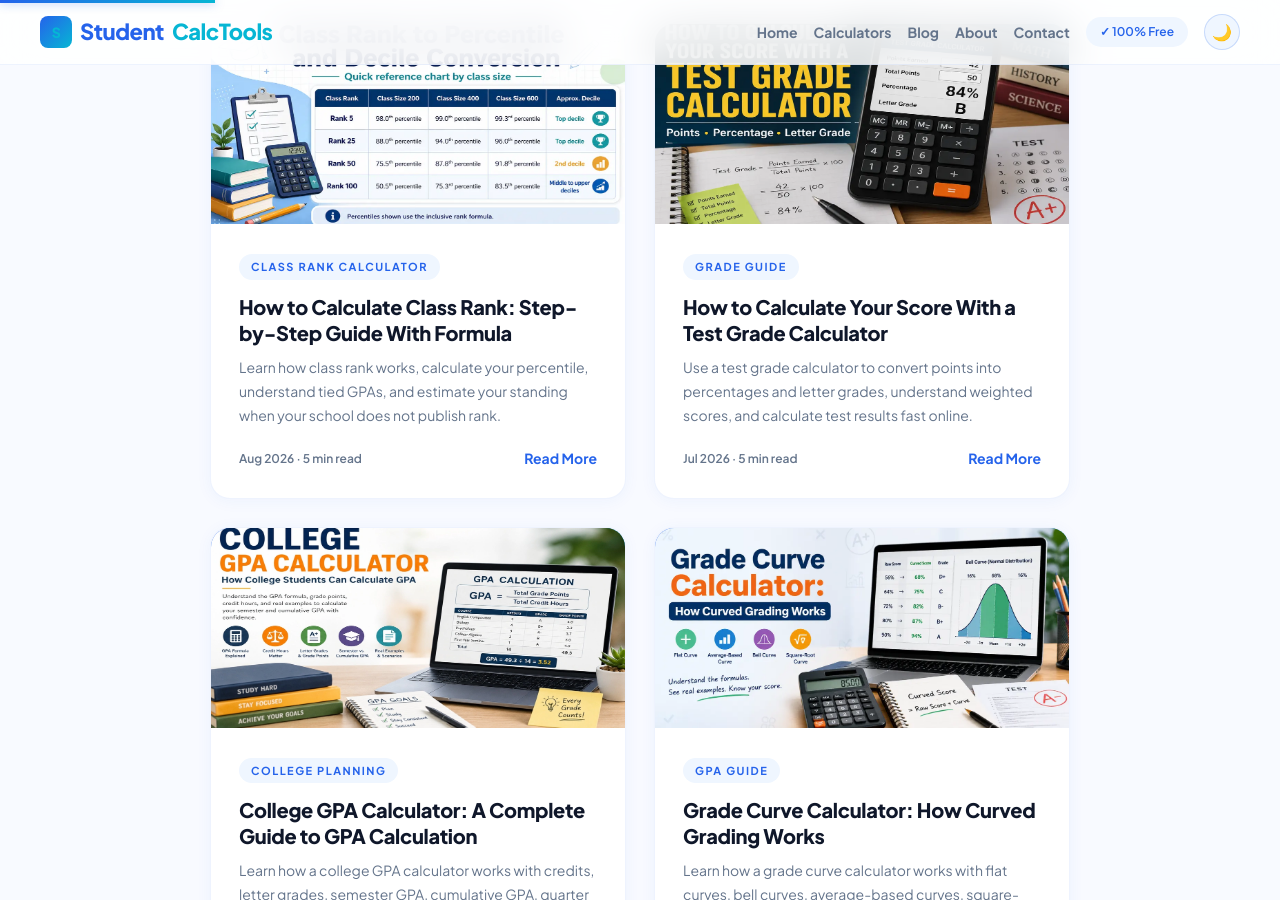
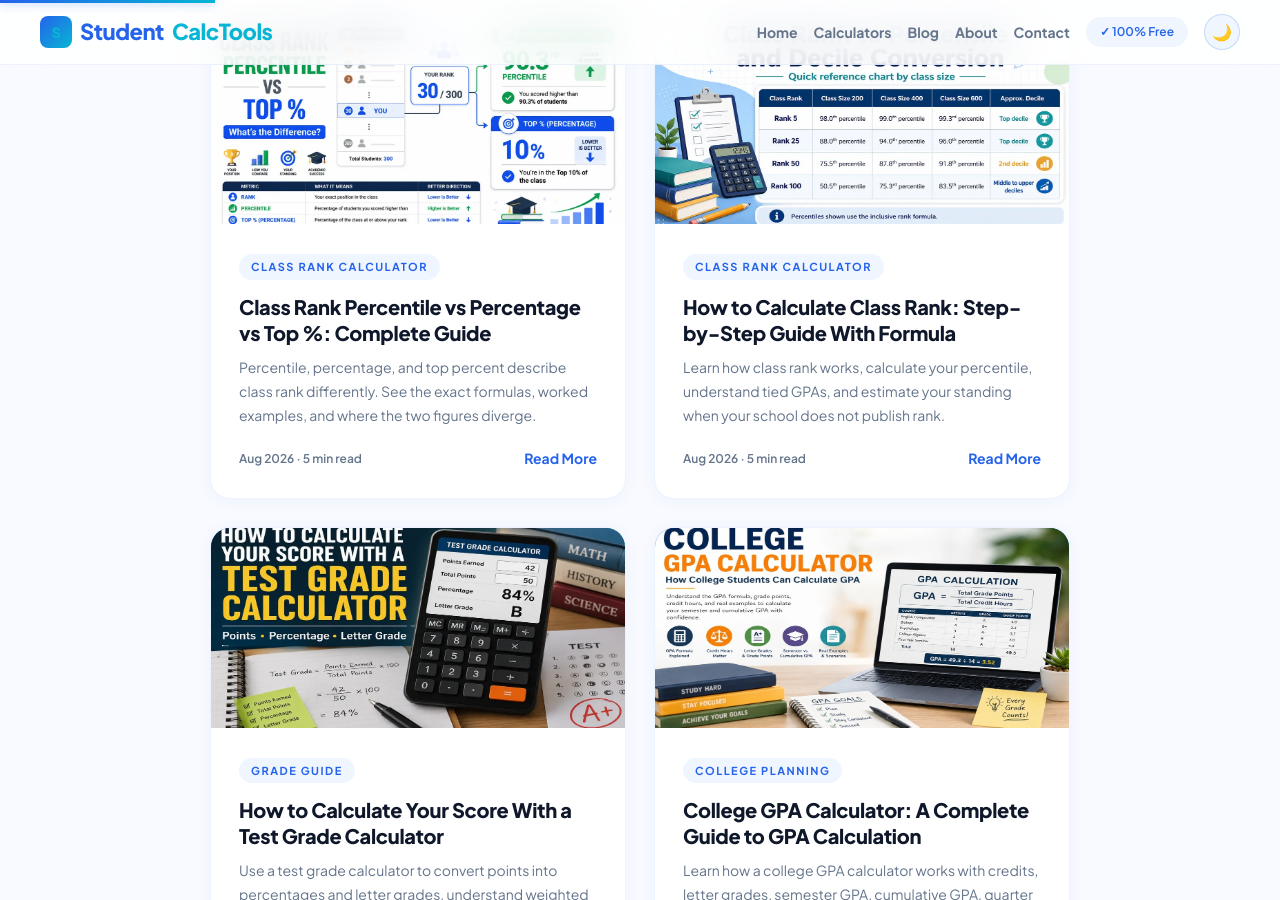
Before and after one commit to zaidmeo09-dhangal/studentcalctools, a Jekyll site: the page built from blog/index.html, in a window 1280 px wide and 900 px high, scrolled down 582 px. Built offline with Jekyll 4.4.1, drawn with Linux system fonts in a browser that asks for light colours.

Commit message:
Update _posts/2026-08-07-class-rank-percentile-vs-percentage-vs-top-percent-complete-guide.md (via Pages CMS)

```diff
--- a/_posts/2026-08-07-class-rank-percentile-vs-percentage-vs-top-percent-complete-guide.md
+++ b/_posts/2026-08-07-class-rank-percentile-vs-percentage-vs-top-percent-complete-guide.md
@@ -21,6 +21,8 @@ meta_description: Percentile, percentage, and top percent describe class rank
 excerpt: Percentile, percentage, and top percent describe class rank
   differently. See the exact formulas, worked examples, and where the two
   figures diverge.
+featured_image: /assets/images/comparison-of-class-rank-percentile-percentage-and-top-percent-definitions.webp
+image_alt: Comparison of class rank percentile, percentage, and top percent definitions
 read_time: 5 min read
 ---
 **Percentile tells you what percentage of your class you scored higher than, so a higher number is better. Percentage and top percent both describe which group you fall within, counted from the top, so a lower number is better.** Ranked 30th in a class of 300 puts a student in the top 10 percent, which is roughly the 90th percentile. These describe the same standing from two directions, and while they're close, they aren't always mathematically identical, for reasons this guide explains in full.
```
Also changed, not shown: other parts of _posts/2026-08-07-class-rank-percentile-vs-percentage-vs-top-percent-complete-guide.md (+1 -1 lines).
